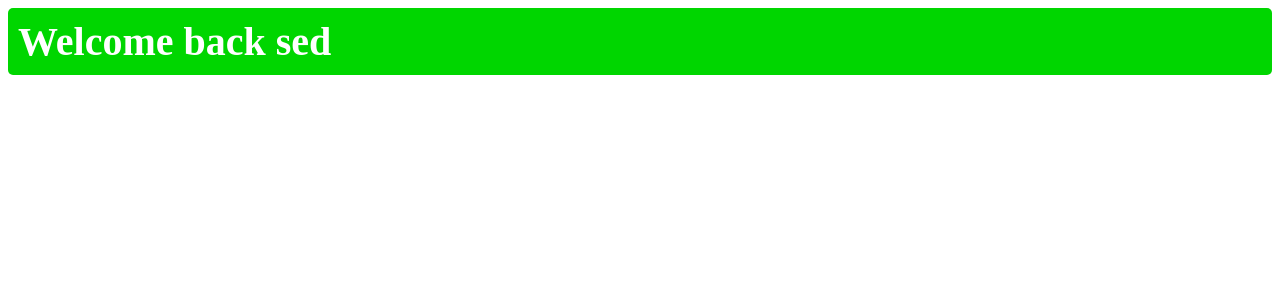
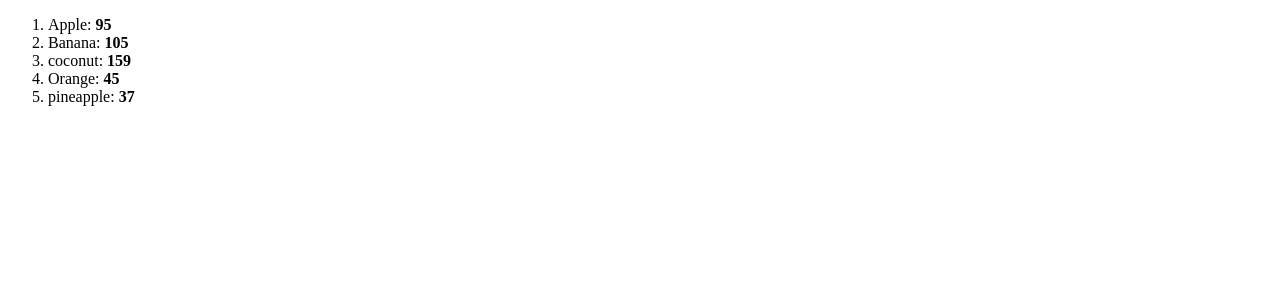
Before and after one commit to Kushalr3ddy/learning-space, a React app in the folder react/react-learn/: page / in a window 1280 px wide. Shown: the top 300 px of the page. Built offline with nearby package versions, Linux system fonts and the light colour scheme; the HTML template or start-up script is replaced by a standard one.

Commit message:
List plain

```diff
--- a/react/react-learn/src/App.jsx
+++ b/react/react-learn/src/App.jsx
@@ -1,10 +1,8 @@
-import UserGreeting from "./UserGreeting";
+import List from "./List";
 
 function App() {
     return(
-        <>
-        <UserGreeting isLoggedIn={true} username="sed"/>
-        </>
+        <List />
     );
 }
 
--- /dev/null
+++ b/react/react-learn/src/List.jsx
@@ -0,0 +1,34 @@
+
+
+function List() {
+
+    const fruits = [
+        // giving each element a unique id cause two element can have same .name or same prop values
+        {id:1,name:'Apple', calories:95},
+        {id:2,name:'Orange', calories:45},
+        {id:3,name:'Banana', calories:105},
+        {id:4,name:'coconut', calories:159},
+        {id:5,name:'pineapple', calories:37},
+    ];
+
+    //sorting lexicographically i.e. alphabetically using .name prop
+    fruits.sort((a, b) => a.name.localeCompare(b.name));
+    //for reverse order
+    //fruits.sort((a, b) => b.name.localeCompare(a.name));
+    //for numeric ascending sorting using calories
+    //fruits.sort((a, b) => a.calories - b.calories);
+    //for reverse numeric using calories
+    //fruits.sort((a, b) => b.calories - a.calories);
+
+    //to filter out only low calorie fruits
+    //const LoCalFruits = fruits.filter(fruit => fruit.calories < 100);
+    //to filter High calorie fruits
+    //const HiCalFruits = fruits.filter(fruit => fruit.calories > 100);
+
+    const ListItems = fruits.map(fruit => <li key={fruit.id}>
+                                            {fruit.name}:&nbsp;
+                                            <b>{fruit.calories}</b></li>);
+    return (<ol>{ListItems}</ol>);
+}
+
+export default List
```
